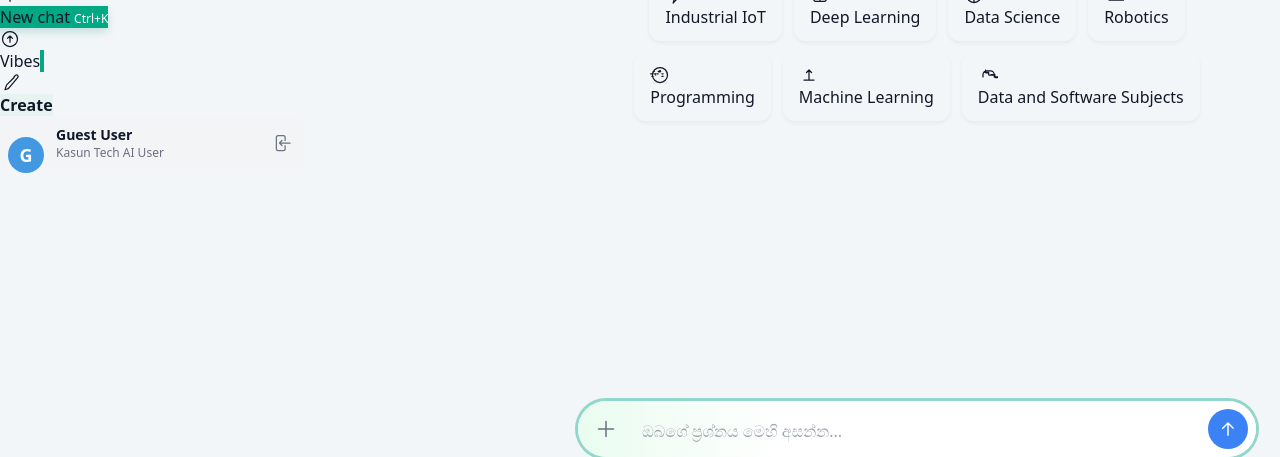
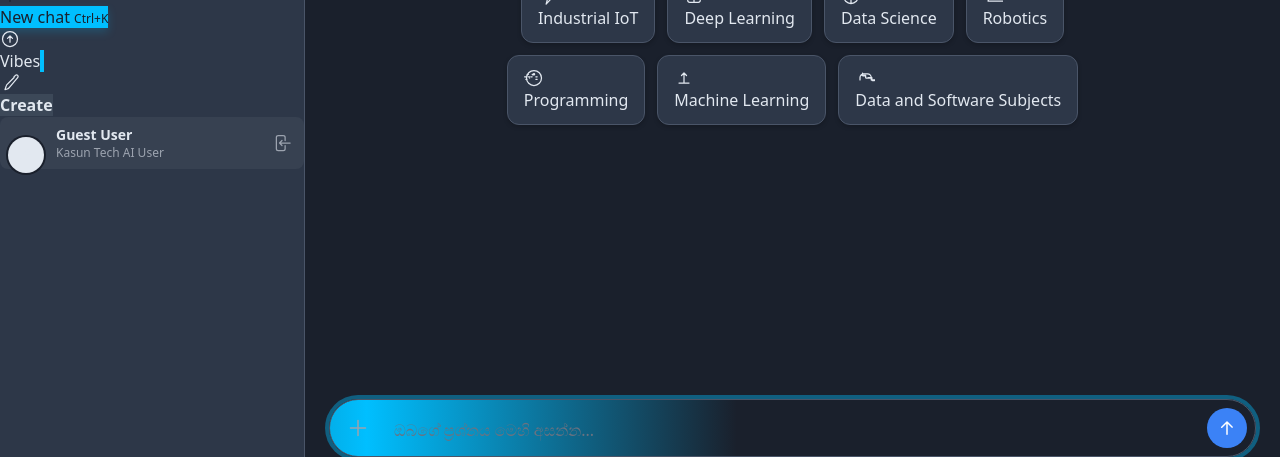
Before and after one commit to SLNeroAi/nero-ai, a plain HTML site: page index.html in a window 1280 px wide. Shown: the part 343-800 px from the top of the page. Drawn offline with nearby package versions, Linux system fonts and the light colour scheme.

Commit message:
Update index.html

```diff
--- a/index.html
+++ b/index.html
@@ -8,22 +8,23 @@
     <script src="https://cdn.tailwindcss.com"></script>
     <!-- CSS මාතයන් -->
     <style>
-        /* Light Theme Colors (UPDATED for better contrast and modern look) */
+        /* Dark Theme Colors (The powerful redesign) */
         :root {
-            --bg-light: #FFFFFF; /* Sidebar and Modals */
-            --bg-page: #F3F6F9; /* Very Light Gray/Blue Chat Background */
-            --bg-input: #FFFFFF;
-            --border-color: #E6E8EB; /* Light border */
-            --text-color-primary: #1A202C; /* Near Black */
-            --text-color-secondary: #718096; /* Slate Gray */
-            --user-bubble-bg: #EAF8EF; /* Soft light mint green */
-            --ai-bubble-bg: #FFFFFF;
-            --accent-color: #00896C; /* Slightly darker Teal/Accent */
-            --icon-color: #4A5568;
-            --user-accent-color: #4299E1; /* Light Blue for User Avatar */
-            --nav-link-active: #00A884; /* Accent for active nav border */
-            --new-chat-bg: #00A884; /* Default for new chat */
-            --new-chat-hover-bg: #00896C;
+            --bg-page: #1A202C; /* Dark Slate Background */
+            --bg-light: #2D3748; /* Sidebar (Slightly Lighter Dark) */
+            --bg-input: #1A202C; /* Input area same as page for floating look */
+            --border-color: #4A5568; /* Dark border/separator */
+            --text-color-primary: #E2E8F0; /* Light text for main content */
+            --text-color-secondary: #A0AEC0; /* Gray text */
+            --user-bubble-bg: #4299E1; /* Vibrant Blue for User */
+            --ai-bubble-bg: #2D3748; /* Dark Bubble for AI */
+            --accent-color: #00BFFF; /* Electric Blue/Cyan Accent */
+            --icon-color: #CBD5E0;
+            --user-accent-color: #E2E8F0; /* Use light text for avatar initial */
+            --nav-link-active: #00BFFF; /* Active nav border in Cyan */
+            --new-chat-bg: #00BFFF;
+            --new-chat-hover-bg: #00FFFF; /* Brighter Cyan on hover */
+            --new-chat-text: #1A202C; /* Dark text on vibrant button */
         }
 
         html, body {
@@ -36,8 +37,8 @@
         /* Scrollbar */
         ::-webkit-scrollbar { width: 8px; }
         ::-webkit-scrollbar-track { background: var(--bg-page); }
-        ::-webkit-scrollbar-thumb { background: #A0AEC0; border-radius: 4px; }
-        ::-webkit-scrollbar-thumb:hover { background: #718096; }
+        ::-webkit-scrollbar-thumb { background: #606060; border-radius: 4px; }
+        ::-webkit-scrollbar-thumb:hover { background: #888; }
 
         /* Main Chat Window Styling */
         #chat-window {
@@ -91,7 +92,7 @@
             border-radius: 12px; /* Increased border radius */
             max-width: 100%;
             position: relative;
-            box-shadow: 0 4px 6px -1px rgba(0, 0, 0, 0.05), 0 2px 4px -2px rgba(0, 0, 0, 0.03); /* Lighter, more modern shadow */
+            box-shadow: 0 4px 10px rgba(0, 0, 0, 0.4); /* Stronger shadow for depth */
             word-break: break-word;
             min-width: 100px;
             font-size: 1rem;
@@ -99,7 +100,7 @@
 
         .user-message .chat-bubble {
             background-color: var(--user-bubble-bg);
-            color: var(--text-color-primary);
+            color: var(--bg-light); /* Light text on blue bubble */
             margin-right: 10px;
             border-bottom-right-radius: 4px; /* Slightly smoother pointer joint */
         }
@@ -109,7 +110,7 @@
             color: var(--text-color-primary);
             margin-left: 10px;
             border-bottom-left-radius: 4px; /* Slightly smoother pointer joint */
-            border: 1px solid var(--border-color); /* Light border for contrast against white background */
+            border: 1px solid var(--border-color); /* Light border for contrast against dark background */
         }
 
         /* WhatsApp Style Bubble Pointers (Refined CSS Triangles) */
@@ -149,33 +150,81 @@
 
         /* Content Formatting */
         .message-content pre {
-            background-color: #EBEBEB;
-            border: none;
+            background-color: #2D3748; /* Dark Code Block */
+            border: 1px solid #4A5568;
             padding: 1rem;
             margin-top: 0.75rem;
             border-radius: 0.5rem;
             font-size: 0.95rem;
+            color: var(--text-color-primary);
         }
-        .message-content code { background-color: #F0F0F0; }
+        .message-content code {
+            background-color: #4A5568;
+            color: var(--text-color-primary);
+        }
 
         /* Avatars */
         .user-avatar {
             background-color: var(--user-accent-color);
-            color: white;
+            color: var(--text-color-primary);
             align-self: flex-end;
-            margin-bottom: -12px; /* More overlap on the bubble */
-            box-shadow: 0 0 0 2px var(--bg-page); /* Outline for separation */
+            margin-bottom: -12px;
+            box-shadow: 0 0 0 2px var(--bg-page);
         }
         .nero-avatar {
             background-color: var(--accent-color);
-            color: var(--bg-light);
+            color: var(--new-chat-text); /* Black text on Cyan background */
             align-self: flex-end;
             margin-bottom: -12px;
             box-shadow: 0 0 0 2px var(--bg-page);
         }
 
+        /* --- Sidebar Styling --- */
+        .side-nav {
+            background-color: var(--bg-light);
+            border-right: 1px solid var(--border-color);
+        }
+        .nav-link {
+            color: var(--text-color-primary);
+            border-left: 4px solid transparent;
+        }
+        .nav-link:hover {
+            background-color: #3C4858;
+            border-left-color: #556376;
+        }
+        .nav-link.active {
+            background-color: #3C4858;
+            font-weight: 600;
+            border-left-color: var(--nav-link-active);
+        }
 
-        /* --- NEW ANIMATIONS & INTERACTION EFFECTS --- */
+        /* Sidebar Logo Text */
+        .sidebar-logo .logo-text {
+             color: var(--text-color-primary);
+        }
+
+        /* New Chat Button */
+        @keyframes buttonLift {
+            0% { transform: translateY(0); box-shadow: 0 4px 10px rgba(0, 191, 255, 0.2); }
+            100% { transform: translateY(-2px); box-shadow: 0 8px 15px rgba(0, 191, 255, 0.4); }
+        }
+        .new-chat-button-style {
+            background-color: var(--new-chat-bg);
+            color: var(--new-chat-text);
+            box-shadow: 0 4px 10px rgba(0, 191, 255, 0.2);
+            transition: background-color 0.2s, box-shadow 0.2s, transform 0.2s;
+        }
+        .new-chat-button-style:hover {
+            background-color: var(--new-chat-hover-bg);
+            animation: buttonLift 0.2s forwards;
+        }
+
+        /* --- Input Bar & Buttons --- */
+        .input-bar-bg {
+             background-color: var(--bg-input);
+             border: 1px solid var(--border-color);
+             box-shadow: 0 4px 15px rgba(0, 0, 0, 0.5); /* Deep Shadow */
+        }
 
         /* Input Shimmer Effect */
         @keyframes shimmer {
@@ -184,116 +233,70 @@
         }
 
         .input-bar-bg:focus-within {
-            box-shadow: 0 0 0 3px rgba(0, 168, 132, 0.4); /* Accent color glow */
-            /* Shimmer effect only on focus */
-            background: linear-gradient(to right, var(--bg-input) 0%, #E3FBEB 20%, var(--bg-input) 40%, var(--bg-input) 100%);
+            box-shadow: 0 0 0 4px rgba(0, 191, 255, 0.4); /* Cyan glow */
+            /* Shimmer effect dark theme */
+            background: linear-gradient(to right, var(--bg-input) 0%, #00BFFF 20%, var(--bg-input) 40%, var(--bg-input) 100%);
             background-size: 200% 100%;
             animation: shimmer 1.5s infinite linear;
         }
+        .input-container-wrapper {
+             background: linear-gradient(180deg, rgba(26, 32, 44, 0) 0%, var(--bg-page) 30%, var(--bg-page) 100%);
+        }
 
-        /* Message Pop/Fade-in */
+        /* Suggested Buttons (Feature Buttons) - Crisp Hover with Deep Shadow */
+        .feature-button {
+            background-color: #2D3748; /* Dark grey button */
+            border: 1px solid #4A5568;
+            color: var(--text-color-primary);
+            transition: all 0.2s cubic-bezier(0.25, 0.8, 0.25, 1);
+            box-shadow: 0 2px 4px rgba(0, 0, 0, 0.2);
+        }
+        .feature-button:hover {
+            box-shadow: 0 8px 20px rgba(0, 0, 0, 0.4), 0 2px 4px rgba(0, 0, 0, 0.2);
+            background-color: #3C4858;
+            transform: translateY(-2px) scale(1.005);
+        }
+
+        /* --- Animations & Layout --- */
         @keyframes popFadeIn {
             0% { opacity: 0; transform: translateY(10px) scale(0.9); }
             80% { transform: scale(1.02); }
             100% { opacity: 1; transform: translateY(0) scale(1); }
         }
         .message-block.animate-in {
-            animation: popFadeIn 0.3s cubic-bezier(0.175, 0.885, 0.32, 1.275) forwards; /* Springy feel */
+            animation: popFadeIn 0.3s cubic-bezier(0.175, 0.885, 0.32, 1.275) forwards;
         }
-
-        /* Sidebar Link Glow/Micro-interaction */
-        .nav-link {
-            transition: background-color 0.2s, box-shadow 0.2s, transform 0.1s;
-            position: relative;
-            border-left: 4px solid transparent; /* Prepare for indicator */
-        }
-        .nav-link:hover {
-            background-color: #F0F0F0;
-            box-shadow: none;
-            transform: none;
-            border-left-color: #D1D1D1; /* Subtle border on hover */
-        }
-        /* Active State (Placeholder for 'Vibes' as an example) */
-        .nav-link.active {
-            background-color: #E6F3F0; /* Very subtle background for active */
-            font-weight: 600;
-            border-left-color: var(--nav-link-active); /* Strong accent border */
-        }
-
-        /* New Chat Button Enhancement (Lift effect) */
-        @keyframes buttonLift {
-            0% { transform: translateY(0); box-shadow: 0 4px 10px rgba(0, 137, 108, 0.2); }
-            100% { transform: translateY(-2px); box-shadow: 0 6px 12px rgba(0, 137, 108, 0.3); }
-        }
-        .new-chat-button-style {
-            background-color: var(--new-chat-bg);
-            transition: background-color 0.2s, box-shadow 0.2s, transform 0.2s;
-            box-shadow: 0 4px 10px rgba(0, 137, 108, 0.2); /* Initial subtle shadow */
-        }
-        .new-chat-button-style:hover {
-            background-color: var(--new-chat-hover-bg);
-            animation: buttonLift 0.2s forwards; /* Apply lift animation */
-        }
-
-        /* Suggested Buttons (Feature Buttons) - Crisp Hover */
-        .feature-button {
-            transition: all 0.2s cubic-bezier(0.25, 0.8, 0.25, 1); /* Smoother transition */
-            box-shadow: 0 2px 4px rgba(0, 0, 0, 0.05); /* Initial light shadow */
-        }
-        .feature-button:hover {
-            box-shadow: 0 6px 15px rgba(0, 0, 0, 0.1), 0 2px 4px rgba(0, 0, 0, 0.05); /* Stronger lift shadow */
-            background-color: #F8F8F8;
-            transform: translateY(-1px) scale(1.005); /* Slight lift and scale */
-        }
-
-
-        /* --- GENERAL LAYOUT & FONT --- */
         .gradient-text {
-            background: linear-gradient(90deg, var(--accent-color) 0%, #4299E1 100%);
-            -webkit-background-clip: text; -webkit-text-fill-color: transparent;
-            font-size: 3.2rem; font-weight: 900;
+            background: linear-gradient(90deg, #00BFFF 0%, #00FFFF 100%);
+            -webkit-background-clip: text;
+            -webkit-text-fill-color: transparent;
+            font-size: 3.2rem;
+            font-weight: 900;
             margin-bottom: 15px;
             text-align: center;
         }
 
-        .main-content-area {
-            margin-left: 250px;
-            width: calc(100% - 250px);
+        /* Typing Cursor */
+        .typing-cursor {
+            background-color: var(--text-color-primary);
+            animation: blink 1s step-start infinite;
         }
-        .input-container-wrapper {
-            background: linear-gradient(180deg, rgba(243, 246, 249, 0) 0%, var(--bg-page) 30%, var(--bg-page) 100%);
+        /* Loading Dots */
+        .dot-typing span {
+            background-color: var(--text-color-primary);
         }
 
-        /* Responsive Breakpoints */
+
+        /* Responsive Breakpoints retained */
         @media (max-width: 1024px) {
             .side-nav { width: 70px; }
             .main-content-area { margin-left: 70px; width: calc(100% - 70px); }
             .input-container-wrapper { left: 70px; width: calc(100% - 70px); }
-            /* Collapse logic retained */
         }
         @media (max-width: 640px) {
             .message-container { max-width: 100%; padding: 0 12px; }
             .message-block { max-width: 95%; }
-            /* Mobile collapse logic retained */
         }
-
-        /* Typing Cursor */
-        .typing-cursor {
-            display: inline-block; width: 3px; height: 1.2em; background-color: var(--text-color-primary); vertical-align: middle; margin-left: 2px;
-            animation: blink 1s step-start infinite;
-        }
-        @keyframes blink { 50% { opacity: 0; } }
-
-        /* Loading Dots */
-        .dot-typing span {
-            display: inline-block; width: 8px; height: 8px; margin: 0 1px; background-color: var(--text-color-primary); border-radius: 50%; opacity: 0;
-            animation: dot-blink 1.4s infinite ease-in-out both;
-        }
-        .dot-typing span:nth-child(1) { animation-delay: 0.2s; }
-        .dot-typing span:nth-child(2) { animation-delay: 0.4s; }
-        .dot-typing span:nth-child(3) { animation-delay: 0.6s; }
-        @keyframes dot-blink { 0%, 80%, 100% { opacity: 0; } 40% { opacity: 1; } }
-
     </style>
 </head>
 <body class="text-gray-900 font-sans flex h-screen flex-row">
@@ -328,7 +331,7 @@
                 <path stroke-linecap="round" stroke-linejoin="round" d="M12 4.5v15m7.5-7.5h-15" />
             </svg>
             <span>New chat</span>
-            <span class="ml-auto text-xs text-white shortcut">Ctrl+K</span>
+            <span class="ml-auto text-xs" style="color: var(--new-chat-text);">Ctrl+K</span>
         </a>
 
         <!-- Navigation Links (Standard style) -->
@@ -455,7 +458,7 @@
                     <button
                         type="button"
                         id="image-upload-button"
-                        class="text-gray-500 p-2 m-2 w-10 h-10 rounded-full hover:bg-gray-100 transition duration-200 flex items-center justify-center">
+                        class="text-gray-400 p-2 m-2 w-10 h-10 rounded-full hover:bg-gray-700 transition duration-200 flex items-center justify-center">
                         <svg xmlns="http://www.w3.org/2000/svg" fill="none" viewBox="0 0 24 24" stroke-width="1.5" stroke="currentColor" class="w-6 h-6">
                           <path stroke-linecap="round" stroke-linejoin="round" d="M12 4.5v15m7.5-7.5h-15" />
                         </svg>
@@ -465,7 +468,7 @@
                     <textarea
                         id="user-input"
                         placeholder="ඔබගේ ප්‍රශ්නය මෙහි අසන්න..."
-                        class="flex-1 bg-transparent border-none rounded-xl px-2 py-3 text-gray-700 placeholder-gray-400 resize-none focus:outline-none focus:ring-0 max-h-40 min-h-[50px] overflow-y-auto"
+                        class="flex-1 bg-transparent border-none rounded-xl px-2 py-3 text-gray-100 placeholder-gray-500 resize-none focus:outline-none focus:ring-0 max-h-40 min-h-[50px] overflow-y-auto"
                         autocomplete="off"
                         rows="1"
                     ></textarea>
@@ -474,7 +477,7 @@
                     <button
                         type="submit"
                         id="send-button"
-                        class="bg-blue-500 text-white p-2 m-2 w-10 h-10 rounded-full font-semibold hover:bg-blue-600 transition duration-200 focus:outline-none focus:ring-2 focus:ring-blue-300 disabled:bg-gray-300 disabled:cursor-not-allowed flex items-center justify-center">
+                        class="bg-blue-500 text-white p-2 m-2 w-10 h-10 rounded-full font-semibold hover:bg-blue-600 transition duration-200 focus:outline-none focus:ring-2 focus:ring-blue-300 disabled:bg-gray-600 disabled:cursor-not-allowed flex items-center justify-center">
                         <!-- SVG අයිකනය (Up Arrow) -->
                         <svg xmlns="http://www.w3.org/2000/svg" viewBox="0 0 20 20" fill="currentColor" class="w-5 h-5">
                             <path fill-rule="evenodd" d="M10 17a.75.75 0 01-.75-.75V5.626L5.275 9.69a.75.75 0 11-1.054-1.04l5.25-5.25a.75.75 0 011.06 0l5.25 5.25a.75.75 0 01-1.06 1.04l-3.97-4.064V16.25a.75.75 0 01-.75.75z" clip-rule="evenodd" />
@@ -643,13 +646,13 @@
                 const initial = email.charAt(0).toUpperCase();
 
                 profileSection.innerHTML = `
-                    <div class="flex items-center space-x-3 w-full p-2 rounded-lg bg-gray-100 transition duration-200">
-                        <div class="w-9 h-9 user-avatar rounded-full flex items-center justify-center text-lg font-bold flex-shrink-0">${initial}</div>
+                    <div class="flex items-center space-x-3 w-full p-2 rounded-lg bg-gray-700 transition duration-200 hover:bg-gray-600">
+                        <div class="w-9 h-9 user-avatar rounded-full flex items-center justify-center text-lg font-bold flex-shrink-0" style="background-color: var(--user-accent-color); color: var(--text-color-primary);">${initial}</div>
                         <div class="flex-1 min-w-0">
-                            <p class="text-sm font-semibold truncate">${email}</p>
-                            <p class="text-xs text-gray-500 truncate">Kasun Tech AI User</p>
+                            <p class="text-sm font-semibold truncate" style="color: var(--text-color-primary);">${email}</p>
+                            <p class="text-xs text-gray-400 truncate">Kasun Tech AI User</p>
                         </div>
-                        <button id="logout-button" class="text-gray-500 hover:text-red-600 transition duration-200 p-1 rounded-full">
+                        <button id="logout-button" class="text-gray-400 hover:text-red-400 transition duration-200 p-1 rounded-full">
                             <svg xmlns="http://www.w3.org/2000/svg" fill="none" viewBox="0 0 24 24" stroke-width="1.5" stroke="currentColor" class="w-5 h-5">
                               <path stroke-linecap="round" stroke-linejoin="round" d="M15.75 9V5.25A2.25 2.25 0 0013.5 3h-6a2.25 2.25 0 00-2.25 2.25v13.5A2.25 2.25 0 007.5 21h6a2.25 2.25 0 002.25-2.25V15M12 9l-3 3m0 0l3 3m-3-3h12.75" />
                             </svg>
@@ -849,7 +852,7 @@
                 const initial = (auth && auth.currentUser && auth.currentUser.email) ? auth.currentUser.email.charAt(0).toUpperCase() : 'ඔ';
                 senderIconHTML = `<div class="w-8 h-8 user-avatar rounded-full flex items-center justify-center text-lg font-bold flex-shrink-0">${initial}</div>`;
             } else {
-                senderIconHTML = `<div class="w-8 h-8 nero-avatar rounded-full flex items-center justify-center text-lg font-bold text-white flex-shrink-0">N</div>`;
+                senderIconHTML = `<div class="w-8 h-8 nero-avatar rounded-full flex items-center justify-center text-lg font-bold flex-shrink-0">N</div>`;
             }
 
             const chatBubble = document.createElement('div');
@@ -1149,7 +1152,7 @@
             const welcomeHTML = `
                 <div id="welcome-screen" class="flex flex-col items-center justify-start h-full w-full mx-auto text-center pt-20">
                     <h1 class="gradient-text" style="animation-delay: 0.1s;">NERO: ඔබේ AI සහායකයා</h1>
-                    <h2 class="text-xl font-normal text-gray-700 mb-16" style="animation-delay: 0.3s;">ඔබට අද කුමන තාක්ෂණික දැනුමක් අවශ්‍යද?</h2>
+                    <h2 class="text-xl font-normal text-gray-400 mb-16" style="animation-delay: 0.3s;">ඔබට අද කුමන තාක්ෂණික දැනුමක් අවශ්‍යද?</h2>
                     <div id="feature-buttons-container" class="mt-8 flex flex-wrap justify-center gap-3 max-w-2xl">
                          <button class="feature-button text-base px-4 py-3 rounded-xl">
                             <svg xmlns="[http://www.w3.org/2000/svg](http://www.w3.org/2000/svg)" fill="none" viewBox="0 0 24 24" stroke-width="1.5" stroke="currentColor" class="w-5 h-5">
```
